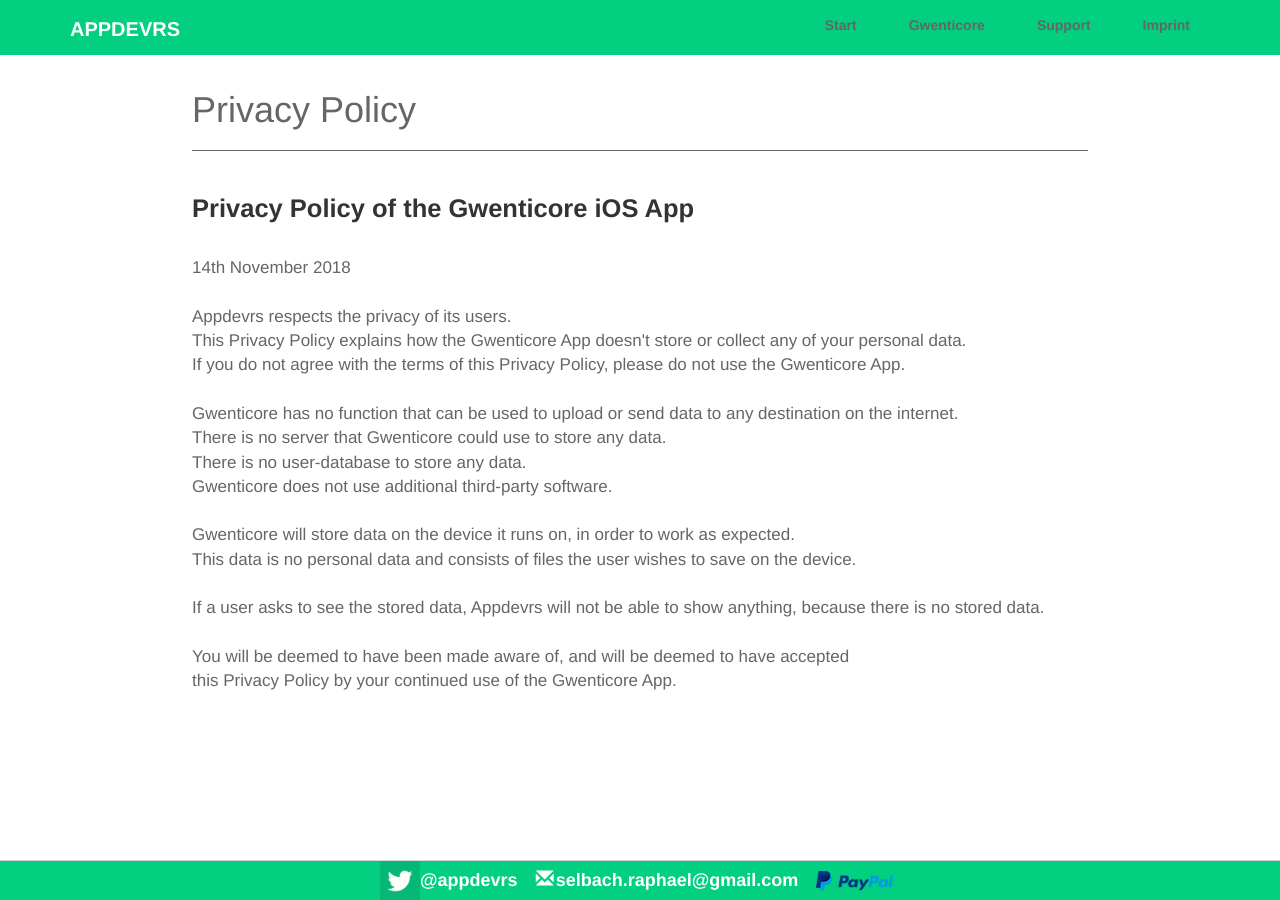
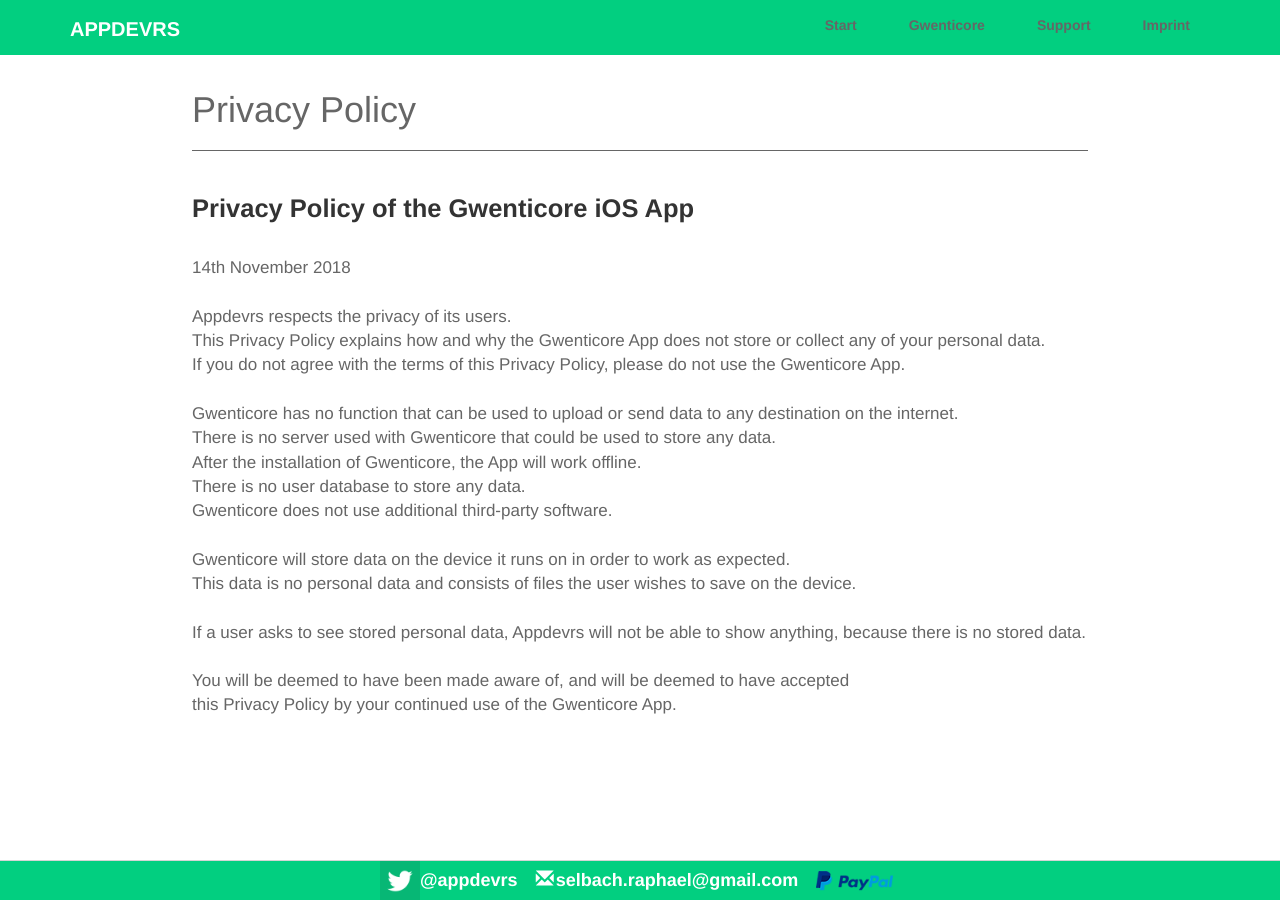
Before and after one commit to appdevrs/appdevrs.github.io, a Jekyll site: the page built from privacypolicy_gwenticore.html, in a window 1280 px wide. Built offline with Jekyll 4.4.1, drawn with Linux system fonts in a browser that asks for light colours.

Commit message:
Update privacypolicy_gwenticore.html

```diff
--- a/privacypolicy_gwenticore.html
+++ b/privacypolicy_gwenticore.html
@@ -12,18 +12,19 @@
 14th November 2018<br>
 <br>
 Appdevrs respects the privacy of its users.<br>
-This Privacy Policy explains how the Gwenticore App doesn't store or collect any of your personal data.<br>
+This Privacy Policy explains how and why the Gwenticore App does not store or collect any of your personal data.<br>
 If you do not agree with the terms of this Privacy Policy, please do not use the Gwenticore App.<br>
 <br>
 Gwenticore has no function that can be used to upload or send data to any destination on the internet.<br>
-There is no server that Gwenticore could use to store any data.<br>
-There is no user-database to store any data.<br>
+There is no server used with Gwenticore that could be used to store any data.<br>
+After the installation of Gwenticore, the App will work offline.<br>
+There is no user database to store any data.<br>
 Gwenticore does not use additional third-party software.<br>
 <br>
-Gwenticore will store data on the device it runs on, in order to work as expected.<br>
+Gwenticore will store data on the device it runs on in order to work as expected.<br>
 This data is no personal data and consists of files the user wishes to save on the device.<br>
 <br>
-If a user asks to see the stored data, Appdevrs will not be able to show anything, because there is no stored data.<br>
+If a user asks to see stored personal data, Appdevrs will not be able to show anything, because there is no stored data.<br>
 <br>
 You will be deemed to have been made aware of, and will be deemed to have accepted<br>
 this Privacy Policy by your continued use of the Gwenticore App.<br>
```
